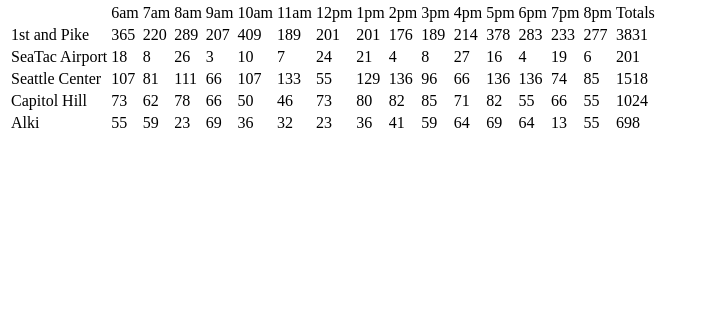
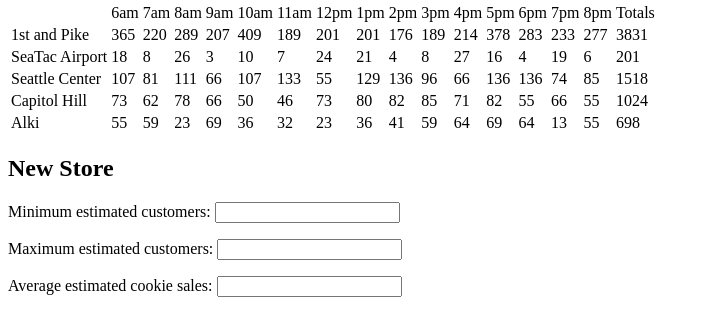
Before and after one commit to QueenPeach/cookie-stand, a plain HTML site: page sales.html in a window 1280 px wide. Shown: the part 79-412 px from the top of the page, without its empty margins (0-709 px from the left). Drawn offline with Linux system fonts and the light colour scheme.

Commit message:
added form to sales.html

```diff
--- a/sales.html
+++ b/sales.html
@@ -12,6 +12,12 @@
   <main>
     <h1>Cookie Stand</h1>
      <table id = 'main-table'></table>
+     <h2>New Store</h2>
+     <form id = "main-form">
+       <p>Minimum estimated customers: <input name = "minCustomer" type = "number"></p>
+       <p>Maximum estimated customers: <input name = "maxCustomer" type = "number"></p>
+       <p>Average estimated cookie sales: <input name = "avgCookieSale" type = "number"></p>
+     </form>
   </main>
 </body>
 
```
